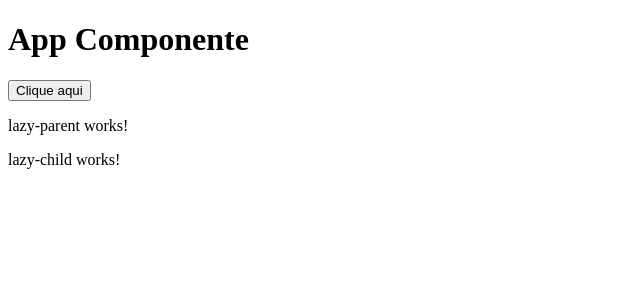
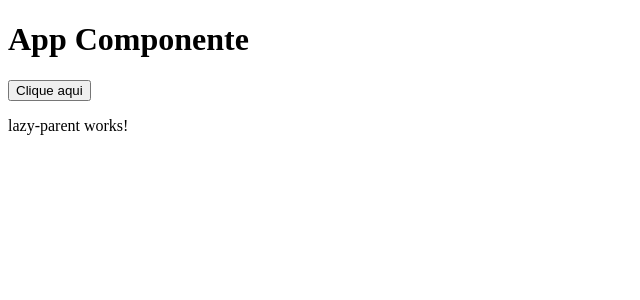
Before and after one commit to LeonardoCesca/trilha-front-2019, an Angular app in the folder Angular/poc-tabs/: page /lazy in a window 1280 px wide. Both pictures are taken after a click on the button "Clique aqui". Shown: the top 300 px of the page, without its empty margins (0-640 px from the left). Built offline with nearby package versions, Linux system fonts and the light colour scheme.

Commit message:
Refactoring lazy-parent

```diff
--- a/Angular/poc-tabs/src/app/lazy-parent/lazy-parent.component.html
+++ b/Angular/poc-tabs/src/app/lazy-parent/lazy-parent.component.html
@@ -1,5 +1 @@
 <p>lazy-parent works!</p>
-
-<div>
-<app-lazy-child></app-lazy-child>
-</div>
```
